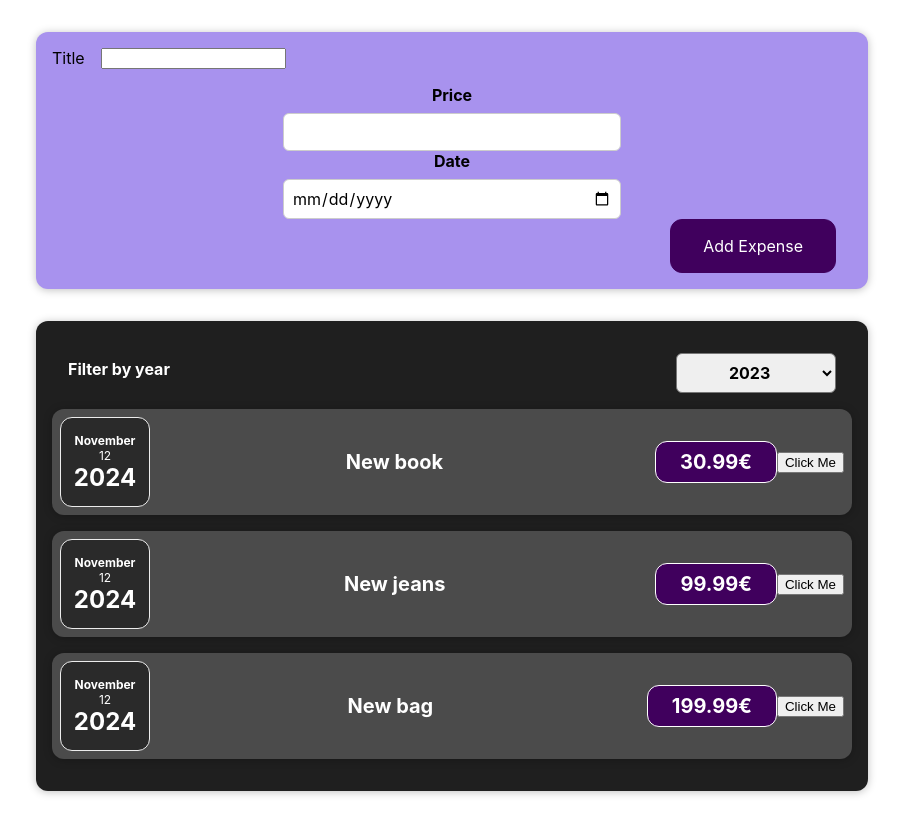
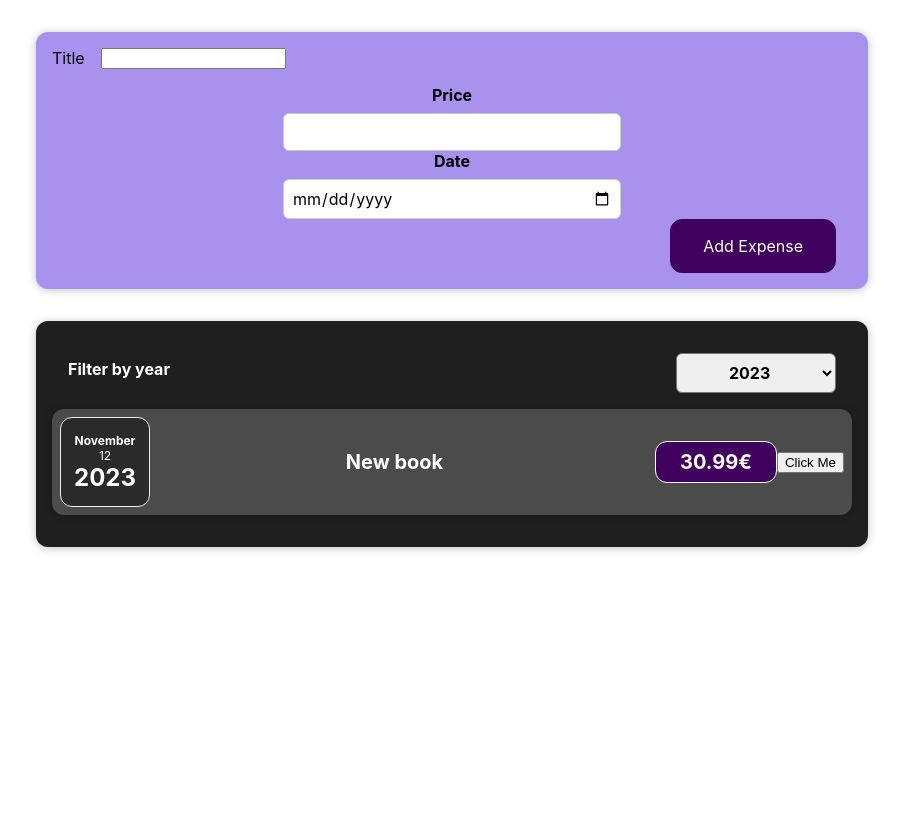
Before and after one commit to SlayHand/react, a React (Vite) app: page / in a window 1280 px wide. Shown: the whole page, without its empty margins (188-1091 px from the left). After the commit the page ends 800 px from the top, so only its background shows below. Built offline with nearby package versions, Linux system fonts and the light colour scheme.

Commit message:
14. Ülesanne 5 - dünaamilise kuvamise täiendamine

```diff
--- a/src/App.jsx
+++ b/src/App.jsx
@@ -7,7 +7,7 @@ import NewExpense from './components/NewExpense/NewExpense.jsx';
   const DYMMY_EXPENSES = [
 {
    id: 'id1',
-   date: new Date(2024, 10, 12),
+   date: new Date(2023, 10, 12),
    title: 'New book',
    price: 30.99
 } ,
@@ -19,7 +19,7 @@ import NewExpense from './components/NewExpense/NewExpense.jsx';
 } ,
 {
   id: 'id3',
-  date: new Date(2024, 10, 12),
+  date: new Date(2025, 10, 12),
   title: 'New bag',
   price: 199.99
 },
--- a/src/components/Expenses/Expenses.jsx
+++ b/src/components/Expenses/Expenses.jsx
@@ -1,26 +1,32 @@
-import { useState } from 'react'
-import ExpenseItem from './ExpenseItem.jsx'
-import Card from '../UI/Card.jsx'
-import './Expenses.css'
-import ExpensesFilter from './ExpensesFilter.jsx'
-
-
+import { useState } from 'react';
+import ExpenseItem from './ExpenseItem.jsx';
+import Card from '../UI/Card.jsx';
+import './Expenses.css';
+import ExpensesFilter from './ExpensesFilter.jsx';
 
 const Expenses = (props) => {
+  const [filteredYear, setFilteredYear] = useState('2023');
 
-  const filterChangeHandler = (filteredYear) => {
-        console.log('Your data in Expenses.jsx' + filteredYear);
-      }
+  const filterChangeHandler = (selectedYear) => {
+    setFilteredYear(selectedYear);
+  };
+
+  const filteredExpenses = props.expenses.filter((expense) =>
+    expense.date.getFullYear().toString() === filteredYear
+  );
+
   return (
     <Card className='expenses'>
-        <ExpensesFilter onChangeFilter={filterChangeHandler} />
-          {
-            props.expenses.map((expense) => {
-              return <ExpenseItem expenseData={expense} key={expense.id}/>
-            })
-          }
+      <ExpensesFilter selected={filteredYear} onChangeFilter={filterChangeHandler} />
+      {filteredExpenses.length > 0 ? (
+        filteredExpenses.map((expense) => (
+          <ExpenseItem expenseData={expense} key={expense.id} />
+        ))
+      ) : (
+        <p>No expenses found for {filteredYear}.</p>
+      )}
     </Card>
-  )
-}
+  );
+};
 
-export default Expenses
+export default Expenses;
```
